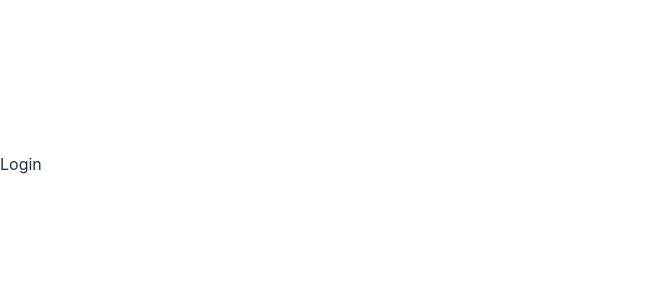
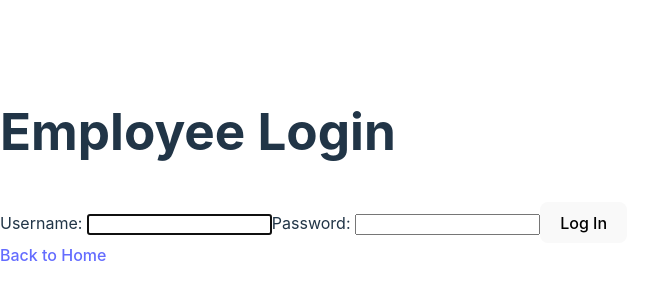
Before and after one commit to 31Pratishtha/NoteManagr, a React (Vite) app in the folder frontend/: page /login in a window 1280 px wide. Shown: the part 236-536 px from the top of the page, without its empty margins (0-668 px from the left). Built offline with nearby package versions, Linux system fonts and the light colour scheme.

Commit message:
building auth slice

```diff
--- a/frontend/src/app/store.js
+++ b/frontend/src/app/store.js
@@ -1,10 +1,12 @@
 import { configureStore } from "@reduxjs/toolkit";
 import { apiSlice } from "./api/apiSlice";
 import { setupListeners } from "@reduxjs/toolkit/query";
+import authReducer from '../features/auth/authSlice'
 
 export const store = configureStore({
   reducer: {
     [apiSlice.reducerPath]: apiSlice.reducer,
+    auth: authReducer
   },
   middleware: (getDefaultMiddleware) =>
     getDefaultMiddleware().concat(apiSlice.middleware),
--- a/frontend/src/components/DashHeader.jsx
+++ b/frontend/src/components/DashHeader.jsx
@@ -1,17 +1,45 @@
-import React from "react";
-import { Link } from "react-router-dom";
+import React, { useEffect } from 'react'
+import { FontAwesomeIcon } from '@fortawesome/react-fontawesome'
+import { faRightFromBracket } from '@fortawesome/free-solid-svg-icons'
+import { useNavigate, useLocation, Link } from 'react-router-dom'
+import { useSendLogoutMutation } from '../features/auth/authApiSlice'
 
 export default function DashHeader() {
+	const navigate = useNavigate()
+	const { pathname } = useLocation()
+
+	const [sendLogout, { isLoading, isError, error, isSuccess }] =
+		useSendLogoutMutation()
+
+	const handleLogoutClicked = () => sendLogout()
+
+	useEffect(() => {
+		if (isSuccess) {
+			navigate('/')
+		}
+	}, [isSuccess, navigate])
+
+	if (isLoading) return <p>Logging out...</p>
+
+	if (isError) return <p>Error: {error.data.message}</p>
+
+	const logoutButton = (
+		<button onClick={handleLogoutClicked}>
+			<FontAwesomeIcon icon={faRightFromBracket} />
+		</button>
+	)
+
 	const content = (
 		<header className="dash-header">
 			<div className="dash-header__container">
 				<Link to="/dash">
 					<h1 className="dash-header__title">techNotes</h1>
 				</Link>
+				{logoutButton}
 				<nav className="dash-header__nav">{/* add nav buttons later */}</nav>
 			</div>
 		</header>
-  );
+	)
 
-  return content;
+	return content
 }
--- a/frontend/src/features/auth/Login.jsx
+++ b/frontend/src/features/auth/Login.jsx
@@ -1,7 +1,93 @@
-import React from 'react'
+import { useNavigate, Link } from 'react-router-dom'
+
+import { useDispatch } from 'react-redux'
+import { useEffect, useRef, useState } from 'react'
+import { useLoginMutation } from './authApiSlice'
+import { setCredentials } from './authSlice'
 
 export default function Login() {
-  return (
-    <div>Login</div>
-  )
+	const [username, setUsername] = useState('')
+	const [password, setPassword] = useState('')
+	const [errMsg, setErrMsg] = useState('')
+
+	const userRef = useRef()
+	const errRef = useRef()
+
+	const [login, { isLoading }] = useLoginMutation()
+
+	const navigate = useNavigate()
+	const dispatch = useDispatch()
+
+	useEffect(() => {
+		userRef.current.focus()
+	}, [])
+
+	useEffect(() => {
+		setErrMsg('')
+	}, [username, password])
+
+	const handleUserInput = (e) => setUsername(e.target.value)
+	const handlePwdInput = (e) => setPassword(e.target.value)
+
+	const handleFormSubmit = async (e) => {
+		e.preventDefault()
+		try {
+			const { accessToken } = await login({ username, password }).unwrap()
+			dispatch(setCredentials({ accessToken }))
+			setUsername('')
+			setPassword('')
+			navigate('/dash')
+		} catch (err) {
+			if (!err.status) {
+				setErrMsg('No Server Response')
+			} else if (err.status === 400) {
+				setErrMsg('Missing Username or Password')
+			} else if (err.status === 401) {
+				setErrMsg('Unauthorized')
+			} else {
+				setErrMsg(err.data?.message)
+			}
+			errRef.current?.focus()
+			console.log(err)
+		}
+	}
+
+	if (isLoading) return <p>Loading...</p>
+
+	const content = (
+		<section>
+			<header>
+				<h1>Employee Login</h1>
+			</header>
+			<main>
+				<p ref={errRef} aria-live="assertive">
+					{errMsg}
+				</p>
+				<form action="" onSubmit={handleFormSubmit}>
+					<label htmlFor="username">Username: </label>
+					<input
+						type="text"
+						required
+						ref={userRef}
+						value={username}
+						onChange={handleUserInput}
+					/>
+
+					<label htmlFor="password">Password: </label>
+					<input
+						type="password"
+						required
+						value={password}
+						onChange={handlePwdInput}
+					/>
+
+					<button>Log In</button>
+				</form>
+			</main>
+			<footer>
+				<Link to="/">Back to Home</Link>
+			</footer>
+		</section>
+	)
+	return content
 }
--- /dev/null
+++ b/frontend/src/features/auth/authApiSlice.jsx
@@ -0,0 +1,41 @@
+import { apiSlice } from '../../app/api/apiSlice'
+import { logOut } from './authSlice'
+
+const authApiSlice = apiSlice.injectEndpoints({
+	endpoints: (builder) => ({
+		login: builder.mutation({
+			query: (credentials) => ({
+				url: '/auth',
+				method: 'POST',
+				body: { ...credentials },
+			}),
+		}),
+
+		sendLogout: builder.mutation({
+			query: () => ({
+				url: '/auth/logout',
+				method: 'POST',
+			}),
+
+			async onQueryStarted(arg, { dispatch, queryFulfilled }) {
+				try {
+					await queryFulfilled
+					dispatch(logOut())
+					dispatch(apiSlice.util.resetApiState())
+				} catch (err) {
+					console.log(err)
+				}
+			},
+		}),
+
+		refresh: builder.mutation({
+			query: () => ({
+				url: '/auth/refresh',
+				method: 'GET',
+			}),
+		}),
+	}),
+})
+
+export const { useLoginMutation, useRefreshMutation, useSendLogoutMutation } =
+	authApiSlice
--- /dev/null
+++ b/frontend/src/features/auth/authSlice.jsx
@@ -0,0 +1,22 @@
+import { createSlice } from "@reduxjs/toolkit";
+
+const authSlice = createSlice({
+    name: 'auth',
+    initialState: {token: null},
+    reducers: {
+        setCredentials: (state, action) => {
+            const {accessToken} = action.payload;
+            state.token = accessToken;
+        },
+
+        logOut: (state, action) =>{
+            state.token = null;
+        }
+    }
+})
+
+export const {setCredentials, logOut} = authSlice.actions
+
+export default authSlice.reducer
+
+export const selectCurrentToken = (state) => state.auth.token;
--- a/frontend/src/features/notes/NewNote.jsx
+++ b/frontend/src/features/notes/NewNote.jsx
@@ -6,6 +6,8 @@
 export default function NewNote() {
   const users = useSelector(selectAllUsers);
 
+  if(!users?.length) return <p>Not Currently Available</p>
+
   const content = users ? <NewNoteForm users={users} /> : <p>Loading...</p>;
 
   return content;
```
Also changed, not shown: 2 other files (tests, documents, lock files or other folders). Lines whose indentation alone changed are shown as unchanged.
